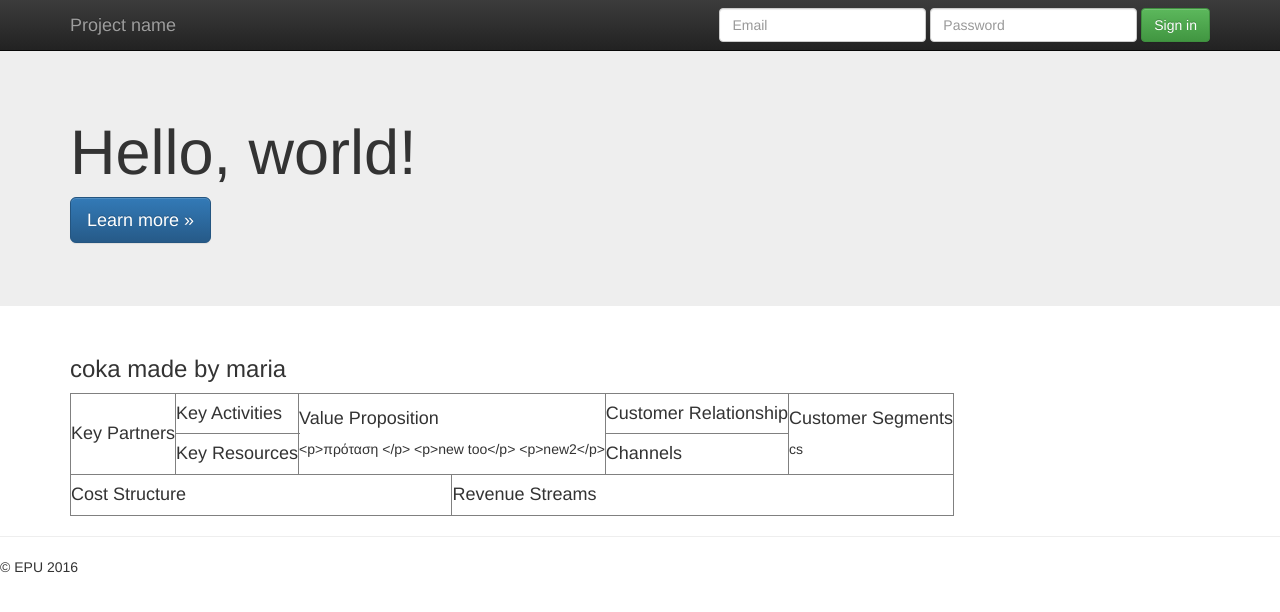
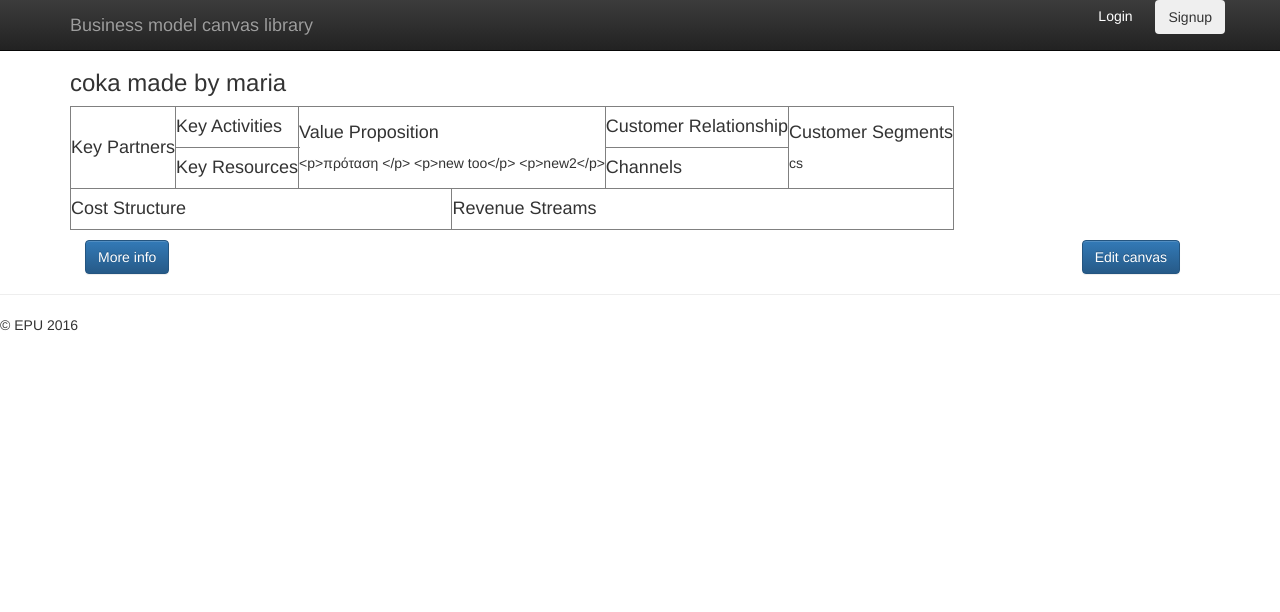
Before and after one commit to mariapalai/bmc, a Django app: page /canvas/1/ in a window 1280 px wide. Shown: the top 612 px of the page. Run offline with Django 3.2, Linux system fonts and the light colour scheme; data comes from the database, SQL or seed files in the repository; both versions use the stored data as it was after the commit; some libraries are stand-ins or nearby versions; some web fonts are replaced.

Commit message:
ADD UI development

```diff
--- a/kanvas/templates/app/canvas_detail.html
+++ b/kanvas/templates/app/canvas_detail.html
@@ -12,6 +12,7 @@
   <h3>{{ object.company }} made by {{ object.originalauthor }}</h3>
       <table id="bizcanvas" cellspacing="0" border="1">
         <!-- Upper part -->
+        <tbody>
           <tr>
             <td colspan="2" rowspan="2">
               <h4>Key Partners</h4>
@@ -34,7 +35,6 @@
               <p>{{ object.customer_segments }}</p>
             </td>
           </tr>
-
           <!-- Lower part -->
           <tr>
             <td colspan="2">
@@ -56,5 +56,18 @@
               <p>{{ object.revenue }}</p>
             </td>
           </tr>
+        </tbody>
       </table>
+      <div class="col-md-12" style="margin-top:10px;">
+        <div class="row">
+          <div class="col-md-6 text-left">
+            <a class="btn btn-primary">More info</a>
+          </div>
+          <div class="col-md-6 text-right">
+            <div class="col-md-12">
+              <a class="btn btn-primary">Edit canvas</a>
+            </div>
+          </div>
+        </div>
+      </div>
 {% endblock %}
--- a/kanvas/templates/base.html
+++ b/kanvas/templates/base.html
@@ -26,7 +26,9 @@
 	</head>
 	<body>
 		<!--[if lt IE 8]>
-			<p class="browserupgrade">You are using an <strong>outdated</strong> browser. Please <a href="http://browsehappy.com/">upgrade your browser</a> to improve your experience.</p>
+		  <p class="browserupgrade">You are using an
+			<strong>outdated</strong>browser. Please
+			<a href="http://browsehappy.com/">upgrade your browser</a>to improve your experience.</p>
 		<![endif]-->
 		<nav class="navbar navbar-inverse navbar-fixed-top" role="navigation">
 		  <div class="container">
@@ -37,28 +39,16 @@
 				<span class="icon-bar"></span>
 				<span class="icon-bar"></span>
 			  </button>
-			  <a class="navbar-brand" href="#">Project name</a>
+			  <a class="navbar-brand" href="#">Business model canvas library</a>
 			</div>
 			<div id="navbar" class="navbar-collapse collapse">
-			  <form class="navbar-form navbar-right" role="form">
-				<div class="form-group">
-				  <input type="text" placeholder="Email" class="form-control">
-				</div>
-				<div class="form-group">
-				  <input type="password" placeholder="Password" class="form-control">
-				</div>
-				<button type="submit" class="btn btn-success">Sign in</button>
-			  </form>
-			</div><!--/.navbar-collapse -->
+			  <div class="navbar-right">
+				<a href="#" style="color: white; padding-right: 0.5cm;">Login</a>
+				<button type="button" class="btn btn-success-outline">Signup</button>
+			  </div>
+			</div>
 		  </div>
 		</nav>
-		<!-- Main jumbotron for a primary marketing message or call to action -->
-		<div class="jumbotron">
-		  <div class="container">
-			<h1>Hello, world!</h1>
-			<p><a class="btn btn-primary btn-lg" href="#" role="button">Learn more &raquo;</a></p>
-		  </div>
-		</div>
 		<div class="container">
 		  {% block content %}{% endblock %}
 		</div>
```
Also changed, not shown: kanvas/templates/app/canvas_list.html (+42 -17 lines), kanvas/templates/app/company_detail.html (+68 -5 lines), kanvas/db.sqlite3. Lines whose indentation alone changed are shown as unchanged.
